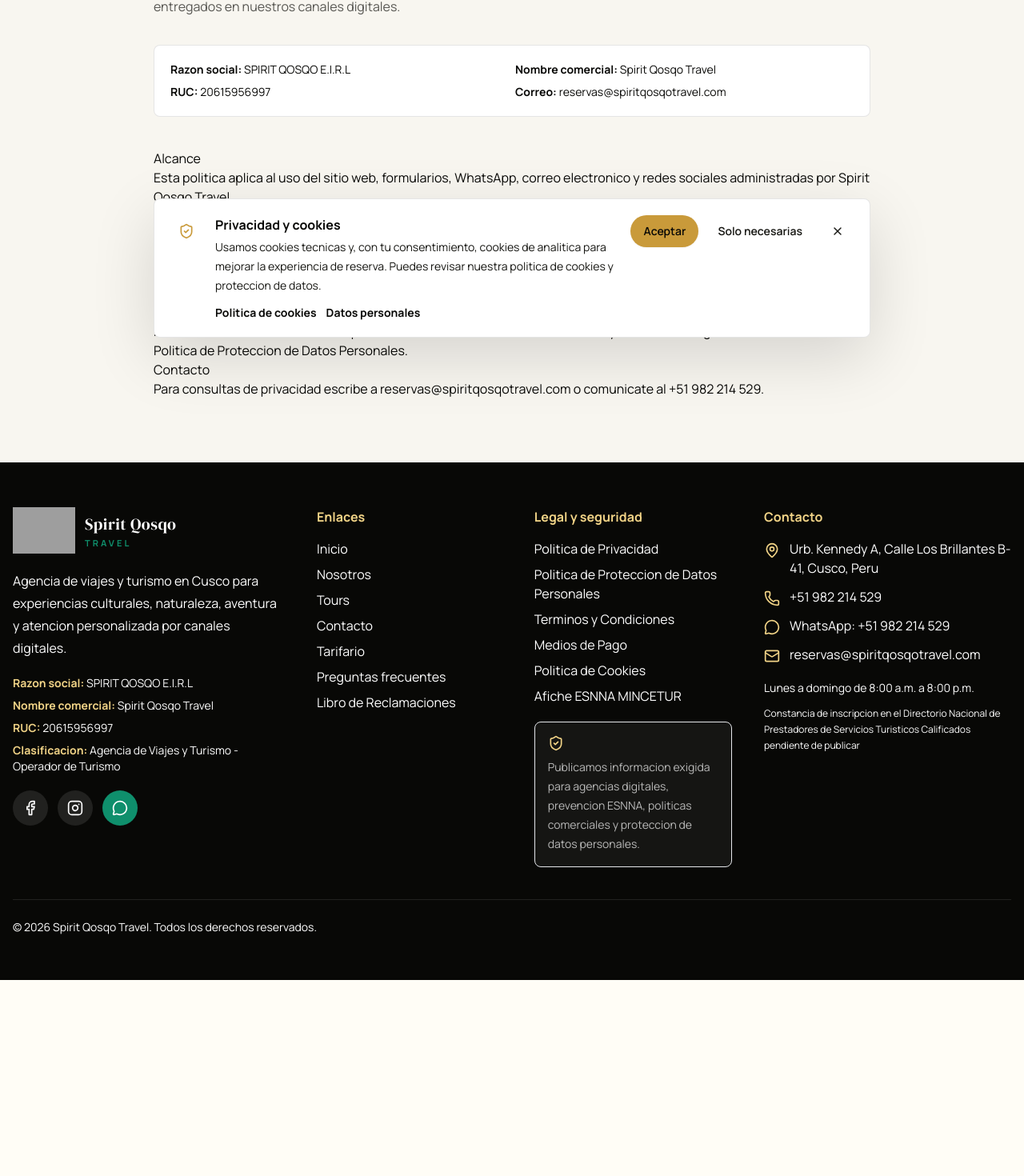
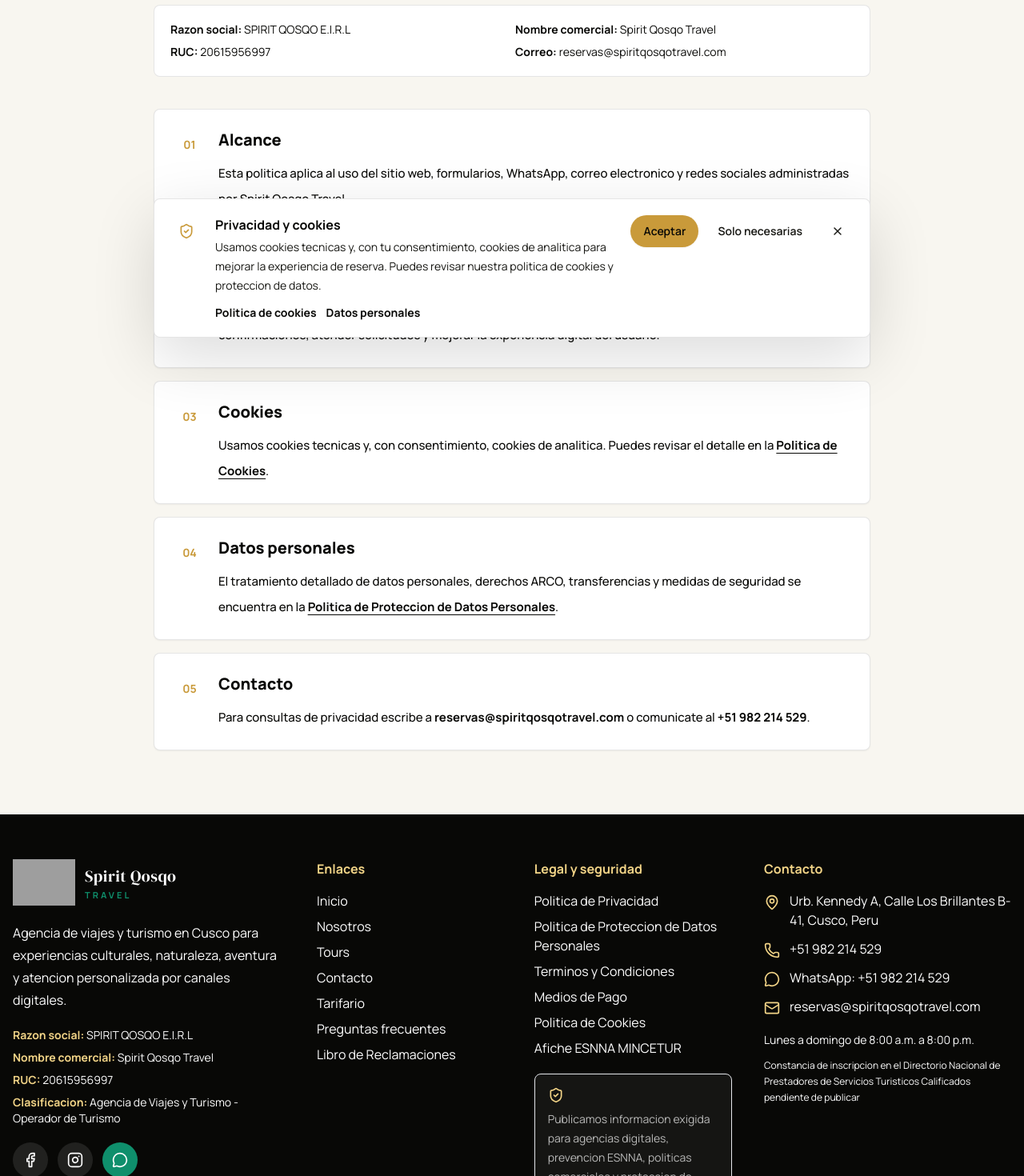
Before and after one commit to Jefferson207/demospirit, a Next.js app: page /politica-privacidad in a window 1280 px wide. Shown: the part 358-1828 px from the top of the page at 80% size. Before the commit the page ends 1583 px from the top, so only its background shows below. Built offline with nearby package versions, Linux system fonts and the light colour scheme; grey boxes are pictures that could not be loaded.

Commit message:
cambios en politicas

```diff
--- a/src/app/politica-cookies/page.tsx
+++ b/src/app/politica-cookies/page.tsx
@@ -7,6 +7,29 @@
   description: "Politica de cookies y consentimiento de Spirit Qosqo Travel."
 };
 
+const cookieItems = [
+  {
+    title: "Que son las cookies",
+    text: "Las cookies son pequenos archivos que permiten recordar preferencias, mantener funcionalidades tecnicas y medir el uso de la web para mejorar la experiencia del usuario."
+  },
+  {
+    title: "Tipos de cookies",
+    text: "Usamos cookies tecnicas necesarias para la operacion del sitio y cookies de analitica solo cuando el usuario acepta el aviso de consentimiento. No usamos cookies para vender datos personales."
+  },
+  {
+    title: "Consentimiento",
+    text: "El usuario puede aceptar el uso de cookies desde el banner visible en la web. La decision se almacena localmente en el navegador y puede eliminarse borrando los datos del sitio."
+  },
+  {
+    title: "Gestion",
+    text: "Puedes bloquear o eliminar cookies desde la configuracion de tu navegador. Algunas funciones, como recordar preferencias, podrian dejar de operar correctamente."
+  },
+  {
+    title: "Contacto",
+    text: `Para consultas sobre cookies o privacidad escribe a ${company.email}.`
+  }
+];
+
 export default function CookiesPage() {
   return (
     <LegalPage
@@ -14,20 +37,21 @@
       title="Politica de Cookies"
       description="Explicamos que cookies usamos, para que sirven y como puedes administrarlas."
     >
-      <h2>Que son las cookies</h2>
-      <p>Las cookies son pequenos archivos que permiten recordar preferencias, mantener funcionalidades tecnicas y medir el uso de la web para mejorar la experiencia del usuario.</p>
-
-      <h2>Tipos de cookies</h2>
-      <p>Usamos cookies tecnicas necesarias para la operacion del sitio y cookies de analitica solo cuando el usuario acepta el aviso de consentimiento. No usamos cookies para vender datos personales.</p>
-
-      <h2>Consentimiento</h2>
-      <p>El usuario puede aceptar el uso de cookies desde el banner visible en la web. La decision se almacena localmente en el navegador y puede eliminarse borrando los datos del sitio.</p>
-
-      <h2>Gestion</h2>
-      <p>Puedes bloquear o eliminar cookies desde la configuracion de tu navegador. Algunas funciones, como recordar preferencias, podrian dejar de operar correctamente.</p>
-
-      <h2>Contacto</h2>
-      <p>Para consultas sobre cookies o privacidad escribe a {company.email}.</p>
+      <div className="not-prose grid gap-4">
+        {cookieItems.map((item, index) => (
+          <article key={item.title} className="rounded-lg border border-black/10 bg-white p-5 shadow-sm transition hover:border-gold/30 sm:p-6">
+            <div className="flex gap-4">
+              <span className="grid size-10 shrink-0 place-items-center rounded-full bg-gold/12 text-sm font-bold text-gold">
+                {String(index + 1).padStart(2, "0")}
+              </span>
+              <div>
+                <h2 className="text-lg font-extrabold leading-snug text-obsidian sm:text-xl">{item.title}</h2>
+                <p className="mt-3 text-[15px] font-medium leading-8 text-charcoal/72">{item.text}</p>
+              </div>
+            </div>
+          </article>
+        ))}
+      </div>
     </LegalPage>
   );
 }
--- a/src/app/politica-privacidad/page.tsx
+++ b/src/app/politica-privacidad/page.tsx
@@ -8,6 +8,57 @@
   description: "Politica de privacidad de Spirit Qosqo Travel para usuarios de sus canales digitales."
 };
 
+const privacyItems = [
+  {
+    title: "Alcance",
+    content: (
+      <p>
+        Esta politica aplica al uso del sitio web, formularios, WhatsApp, correo electronico y redes sociales administradas por {company.tradeName}.
+      </p>
+    )
+  },
+  {
+    title: "Uso de informacion",
+    content: (
+      <p>
+        La informacion recibida se usa para responder consultas, gestionar reservas, prestar servicios turisticos, enviar confirmaciones, atender solicitudes y mejorar la experiencia digital del usuario.
+      </p>
+    )
+  },
+  {
+    title: "Cookies",
+    content: (
+      <p>
+        Usamos cookies tecnicas y, con consentimiento, cookies de analitica. Puedes revisar el detalle en la{" "}
+        <Link href="/politica-cookies" className="font-bold text-obsidian underline underline-offset-4">
+          Politica de Cookies
+        </Link>
+        .
+      </p>
+    )
+  },
+  {
+    title: "Datos personales",
+    content: (
+      <p>
+        El tratamiento detallado de datos personales, derechos ARCO, transferencias y medidas de seguridad se encuentra en la{" "}
+        <Link href="/politica-proteccion-datos-personales" className="font-bold text-obsidian underline underline-offset-4">
+          Politica de Proteccion de Datos Personales
+        </Link>
+        .
+      </p>
+    )
+  },
+  {
+    title: "Contacto",
+    content: (
+      <p>
+        Para consultas de privacidad escribe a <span className="font-bold text-obsidian">{company.email}</span> o comunicate al <span className="font-bold text-obsidian">{company.phone}</span>.
+      </p>
+    )
+  }
+];
+
 export default function PrivacyPolicyPage() {
   return (
     <LegalPage
@@ -15,20 +66,21 @@
       title="Politica de Privacidad"
       description="Informacion general sobre privacidad, comunicaciones, cookies y uso responsable de los datos entregados en nuestros canales digitales."
     >
-      <h2>Alcance</h2>
-      <p>Esta politica aplica al uso del sitio web, formularios, WhatsApp, correo electronico y redes sociales administradas por {company.tradeName}.</p>
-
-      <h2>Uso de informacion</h2>
-      <p>La informacion recibida se usa para responder consultas, gestionar reservas, prestar servicios turisticos, enviar confirmaciones, atender solicitudes y mejorar la experiencia digital del usuario.</p>
-
-      <h2>Cookies</h2>
-      <p>Usamos cookies tecnicas y, con consentimiento, cookies de analitica. Puedes revisar el detalle en la <Link href="/politica-cookies">Politica de Cookies</Link>.</p>
-
-      <h2>Datos personales</h2>
-      <p>El tratamiento detallado de datos personales, derechos ARCO, transferencias y medidas de seguridad se encuentra en la <Link href="/politica-proteccion-datos-personales">Politica de Proteccion de Datos Personales</Link>.</p>
-
-      <h2>Contacto</h2>
-      <p>Para consultas de privacidad escribe a {company.email} o comunicate al {company.phone}.</p>
+      <div className="not-prose grid gap-4">
+        {privacyItems.map((item, index) => (
+          <article key={item.title} className="rounded-lg border border-black/10 bg-white p-5 shadow-sm transition hover:border-gold/30 sm:p-6">
+            <div className="flex gap-4">
+              <span className="grid size-10 shrink-0 place-items-center rounded-full bg-gold/12 text-sm font-bold text-gold">
+                {String(index + 1).padStart(2, "0")}
+              </span>
+              <div>
+                <h2 className="text-lg font-extrabold leading-snug text-obsidian sm:text-xl">{item.title}</h2>
+                <div className="mt-3 text-[15px] font-medium leading-8 text-charcoal/72">{item.content}</div>
+              </div>
+            </div>
+          </article>
+        ))}
+      </div>
     </LegalPage>
   );
 }
--- /dev/null
+++ b/src/components/esnna-poster-modal.tsx
@@ -0,0 +1,81 @@
+"use client";
+
+import { useState } from "react";
+import Image from "next/image";
+import { ExternalLink, X } from "lucide-react";
+import { buttonVariants } from "@/components/ui/button";
+import { company } from "@/lib/company";
+import { cn } from "@/lib/utils";
+
+export function EsnnaPosterModal({ variant = "link" }: { variant?: "link" | "button" }) {
+  const [open, setOpen] = useState(false);
+
+  return (
+    <>
+      <button
+        type="button"
+        onClick={() => setOpen(true)}
+        className={cn(
+          variant === "button"
+            ? buttonVariants({ variant: "default", size: "lg" })
+            : "text-left text-white/68 transition hover:text-white"
+        )}
+      >
+        {variant === "button" && <ExternalLink className="size-5" />}
+        Afiche ESNNA MINCETUR
+      </button>
+
+      {open && (
+        <div className="fixed inset-0 z-[100] overflow-y-auto bg-black/82 p-3 backdrop-blur-sm sm:p-6" role="dialog" aria-modal="true" aria-label="Afiche ESNNA MINCETUR">
+          <div className="mx-auto max-w-5xl">
+            <div className="mb-3 flex items-center justify-between gap-4 rounded-lg bg-white px-4 py-3 shadow-sm">
+              <div>
+                <p className="text-xs font-bold uppercase tracking-[0.22em] text-gold">Prevencion ESNNA</p>
+                <h2 className="text-base font-extrabold text-obsidian sm:text-lg">Afiche ESNNA MINCETUR</h2>
+              </div>
+              <button
+                type="button"
+                onClick={() => setOpen(false)}
+                aria-label="Cerrar afiche ESNNA"
+                className="grid size-10 shrink-0 place-items-center rounded-full bg-black/5 text-obsidian transition hover:bg-black/10"
+              >
+                <X className="size-5" />
+              </button>
+            </div>
+
+            <div className="overflow-hidden rounded-lg bg-white shadow-sm">
+              <Image
+                src="/esnna.png"
+                alt="Afiche ESNNA de prevencion contra la explotacion sexual de niñas, niños y adolescentes"
+                width={1240}
+                height={1500}
+                className="h-auto w-full object-contain"
+                sizes="(min-width: 1024px) 960px, 100vw"
+                priority
+              />
+            </div>
+
+            <div className="mt-3 flex flex-wrap justify-end gap-3">
+              <a
+                href={company.esnnaPosterUrl}
+                target="_blank"
+                rel="noreferrer"
+                className="inline-flex items-center justify-center gap-2 rounded-full bg-white px-5 py-3 text-sm font-bold text-obsidian transition hover:bg-gold/90"
+              >
+                <ExternalLink className="size-4" />
+                Ver fuente MINCETUR
+              </a>
+              <button
+                type="button"
+                onClick={() => setOpen(false)}
+                className="rounded-full bg-gold px-5 py-3 text-sm font-bold text-obsidian transition hover:bg-gold-soft"
+              >
+                Cerrar
+              </button>
+            </div>
+          </div>
+        </div>
+      )}
+    </>
+  );
+}
--- a/src/components/legal-page.tsx
+++ b/src/components/legal-page.tsx
@@ -11,14 +11,6 @@
   ["Galeria", "/#galeria"],
   ["Testimonios", "/#testimonios"],
   ["Contacto", "/#contacto"]
-];
-
-const legalNav = [
-  ["Tarifario", "/tarifario"],
-  ["Medios de Pago", "/medios-de-pago"],
-  ["Terminos", "/terminos-y-condiciones"],
-  ["Datos Personales", "/politica-proteccion-datos-personales"],
-  ["Reclamaciones", "/libro-de-reclamaciones"]
 ];
 
 export function LegalPage({
@@ -61,18 +53,6 @@
               </a>
             </div>
           </div>
-          <nav aria-label="Navegacion legal" className="mt-3 flex gap-2 overflow-x-auto pb-1 lg:justify-end">
-            {[...mainNav, ...legalNav].map(([label, href]) => (
-              <Link key={`${label}-${href}`} href={href} className="shrink-0 rounded-full border border-black/10 bg-[#F8F6F0] px-3 py-2 text-xs font-bold text-charcoal/70 transition hover:border-gold/30 hover:bg-gold/10 hover:text-obsidian lg:hidden">
-                {label}
-              </Link>
-            ))}
-            {legalNav.map(([label, href]) => (
-              <Link key={`${label}-${href}-desktop`} href={href} className="hidden shrink-0 rounded-full border border-black/10 bg-[#F8F6F0] px-3 py-2 text-xs font-bold text-charcoal/70 transition hover:border-gold/30 hover:bg-gold/10 hover:text-obsidian lg:inline-flex">
-                {label}
-              </Link>
-            ))}
-          </nav>
         </div>
       </header>
 
--- a/src/components/site-footer.tsx
+++ b/src/components/site-footer.tsx
@@ -1,5 +1,6 @@
 import { Facebook, Instagram, Mail, MapPin, MessageCircle, Phone, ShieldCheck } from "lucide-react";
 import { BrandLogo } from "@/components/brand-logo";
+import { EsnnaPosterModal } from "@/components/esnna-poster-modal";
 import { company, whatsappReservationUrl } from "@/lib/company";
 
 const quickLinks = [
@@ -17,8 +18,7 @@
   ["Politica de Proteccion de Datos Personales", "/politica-proteccion-datos-personales"],
   ["Terminos y Condiciones", "/terminos-y-condiciones"],
   ["Medios de Pago", "/medios-de-pago"],
-  ["Politica de Cookies", "/politica-cookies"],
-  ["Afiche ESNNA MINCETUR", company.esnnaPosterUrl]
+  ["Politica de Cookies", "/politica-cookies"]
 ];
 
 export function SiteFooter() {
@@ -66,6 +66,7 @@
                 {label}
               </a>
             ))}
+            <EsnnaPosterModal />
           </div>
           <div className="mt-5 rounded-lg border border-gold/24 bg-white/5 p-4 text-sm leading-6 text-white/70">
             <ShieldCheck className="mb-2 size-5 text-gold-soft" />
```
Also changed, not shown: src/app/globals.css (+23 -0 lines), src/app/page.tsx (+18 -15 lines).
